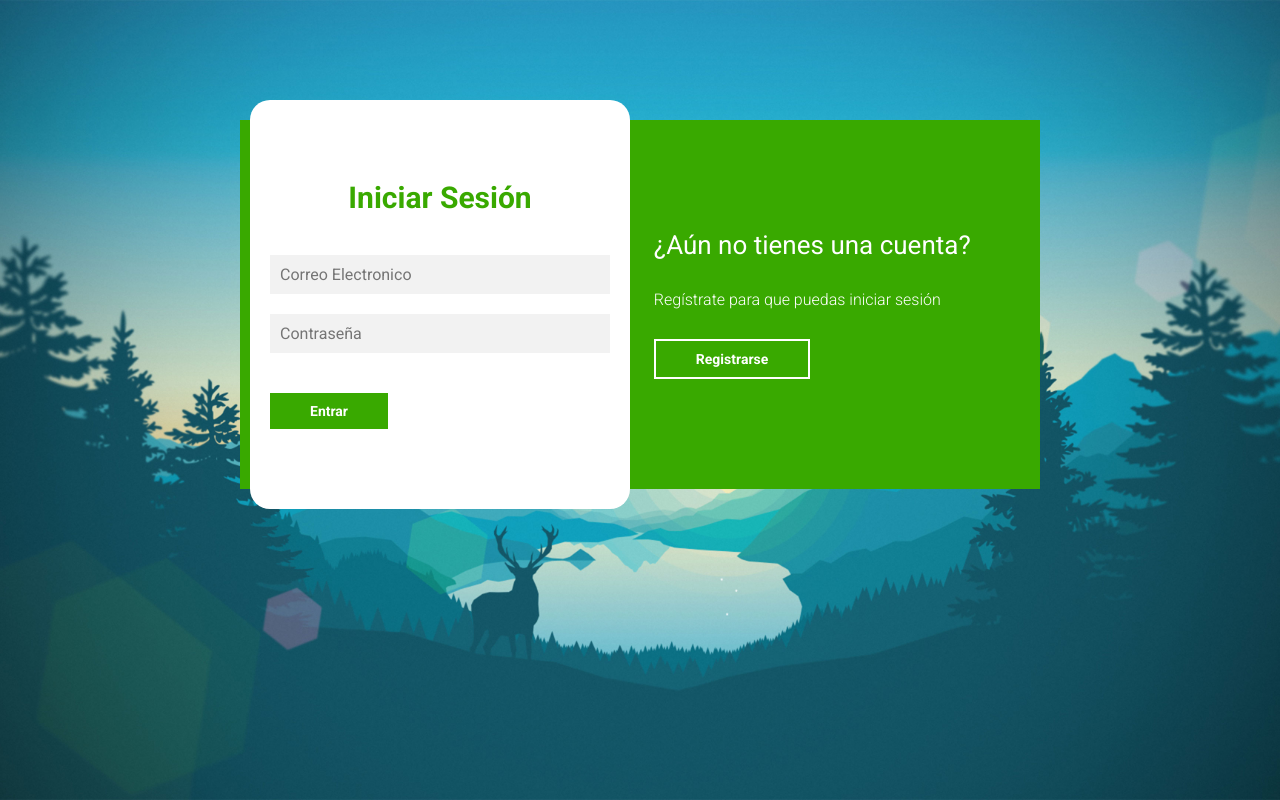
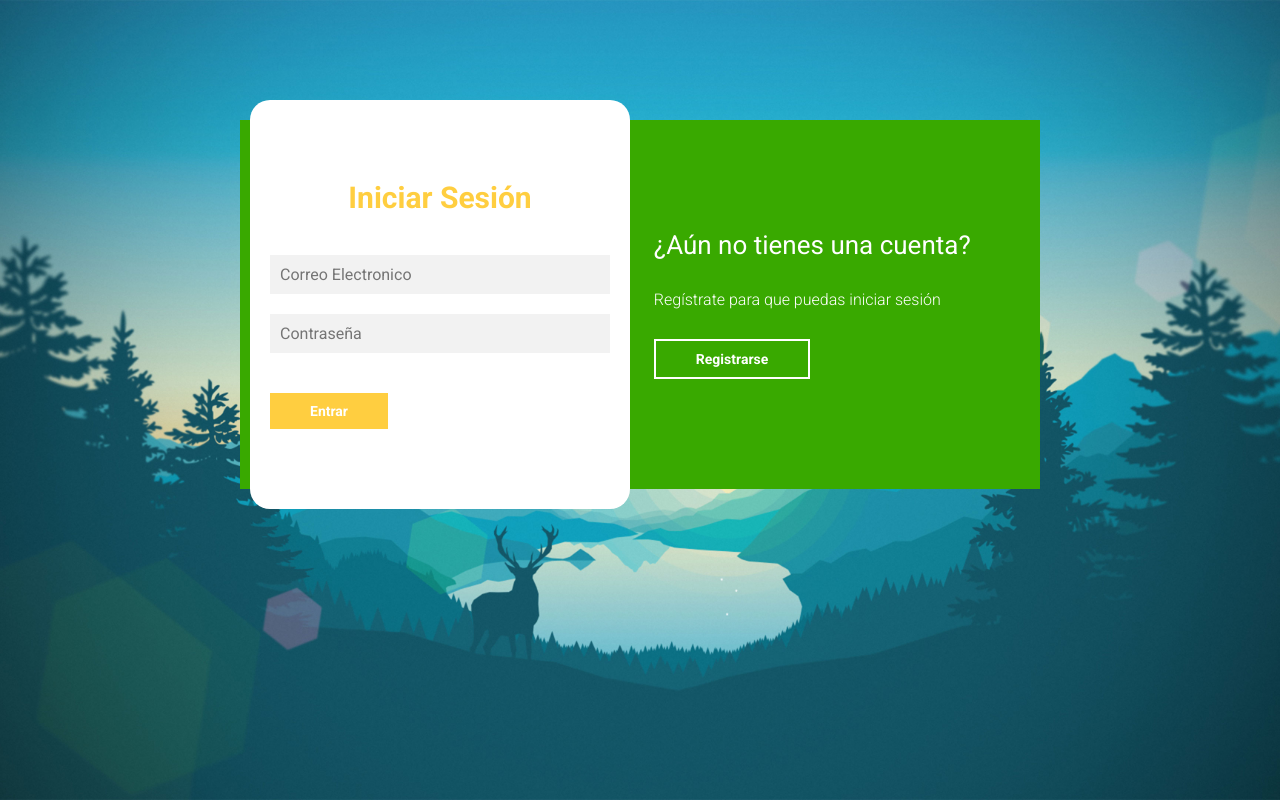
Before and after one commit to Paula666-x/Actividad, a plain HTML site: page Actividad/Actividad/Login-y-registro/Index.html in a window 1280 px wide. Drawn offline with Linux system fonts and the light colour scheme.

Commit message:
cambio color titulo

```diff
--- a/Actividad/Actividad/Login-y-registro/assets/css/estilos.css
+++ b/Actividad/Actividad/Login-y-registro/assets/css/estilos.css
@@ -100,7 +100,7 @@ main{
     font-size: 30px;
     text-align: center;
     margin-bottom: 20px;
-    color: #39A900;
+    color: #FFCE40;
 }
 
 .contenedor__login-register form input{
@@ -118,7 +118,7 @@ main{
     margin-top: 40px;
     border: none;
     font-size: 14px;
-    background: #39A900;
+    background: #FFCE40;
     font-weight: 600;
     cursor: pointer;
     color: white;
```
